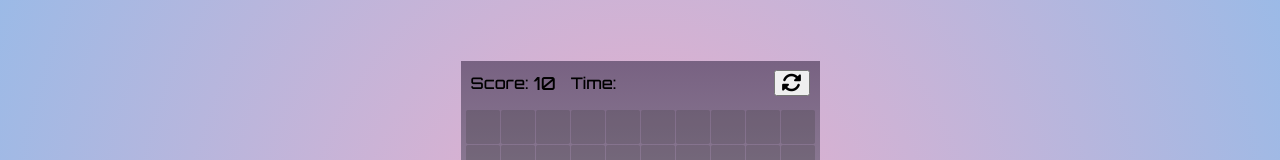
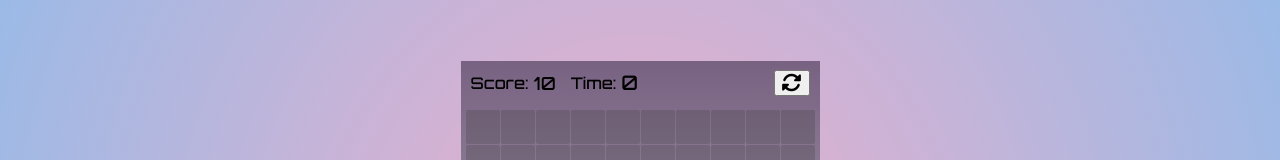
Before and after one commit to ilyakramko/Mineswapper, a React app in the folder mineswapper/: page / in a window 1280 px wide. Shown: the part 134-294 px from the top of the page. Built offline with nearby package versions, Linux system fonts and the light colour scheme.

Commit message:
Add stopwatch

```diff
--- a/mineswapper/src/App.tsx
+++ b/mineswapper/src/App.tsx
@@ -11,6 +11,7 @@ const gridWidth = 10;
 
 let cellArray: GameCell[][] = [];
 
+//TODO: should move all out of App.tsx?
 function App() {
   const [gameStatus, setGameStatus] = useState<GameStatus>(
     GameStatus.NotStarted
@@ -26,6 +27,7 @@ function App() {
       <Scoreboard
         score={score}
         defaultScore={bombsAmount}
+        gameStatus={gameStatus}
         onResetScore={setScore}
         onGameStatusUpdate={setGameStatus}
       />
--- a/mineswapper/src/scoreboard/scoreboard.tsx
+++ b/mineswapper/src/scoreboard/scoreboard.tsx
@@ -1,19 +1,60 @@
+import { useState } from "react";
 import { GameStatus } from "../models/game";
 import "./scoreboard.css";
 
 interface ScoreboardProps {
   score: number;
   defaultScore: number;
+  gameStatus: GameStatus;
   onResetScore: (score: number) => void;
   onGameStatusUpdate: (status: GameStatus) => void;
 }
 
+//TODO: ??
+//Is it ok to keep it there?
+let stopwatchInterval: any;
+let startTime: number;
+
 export default function Scoreboard({
   score,
   defaultScore,
+  gameStatus,
   onResetScore,
   onGameStatusUpdate,
 }: ScoreboardProps) {
+  const [elapsedTime, setElapsedTime] = useState(0);
+
+  const startStopwatch = () => {
+    if (!stopwatchInterval) {
+      startTime = new Date().getTime();
+      stopwatchInterval = setInterval(updateStopwatch, 1000);
+    }
+  };
+
+  const stopStopwatch = () => {
+    clearInterval(stopwatchInterval);
+    stopwatchInterval = null;
+  };
+
+  const updateStopwatch = () => {
+    let currentTime = new Date().getTime();
+    let elapsedTime = currentTime - startTime;
+    let seconds = Math.floor(elapsedTime / 1000);
+    setElapsedTime(seconds);
+  };
+
+  if (gameStatus === GameStatus.NotStarted) {
+    stopStopwatch();
+  }
+
+  if (gameStatus === GameStatus.GameOver || gameStatus === GameStatus.Win) {
+    stopStopwatch();
+  }
+
+  if (gameStatus === GameStatus.InProgress) {
+    startStopwatch();
+  }
+
   return (
     <div className="top">
       <div className="info">
@@ -22,14 +63,17 @@ export default function Scoreboard({
           {score}
         </div>
         <div className="stopwatch-text">Time: </div>
-        <div id="stopwatch" className="stopwatch"></div>
+        <div id="stopwatch" className="stopwatch">
+          {elapsedTime}
+        </div>
       </div>
       <div className="controls">
         <button
           id="reset"
           className="reset"
           onClick={() => {
-            //Is it ok to call two hooks?
+            //Is it ok to call three!!! hooks?
+            setElapsedTime(0);
             onResetScore(defaultScore);
             onGameStatusUpdate(GameStatus.NotStarted);
           }}
```
